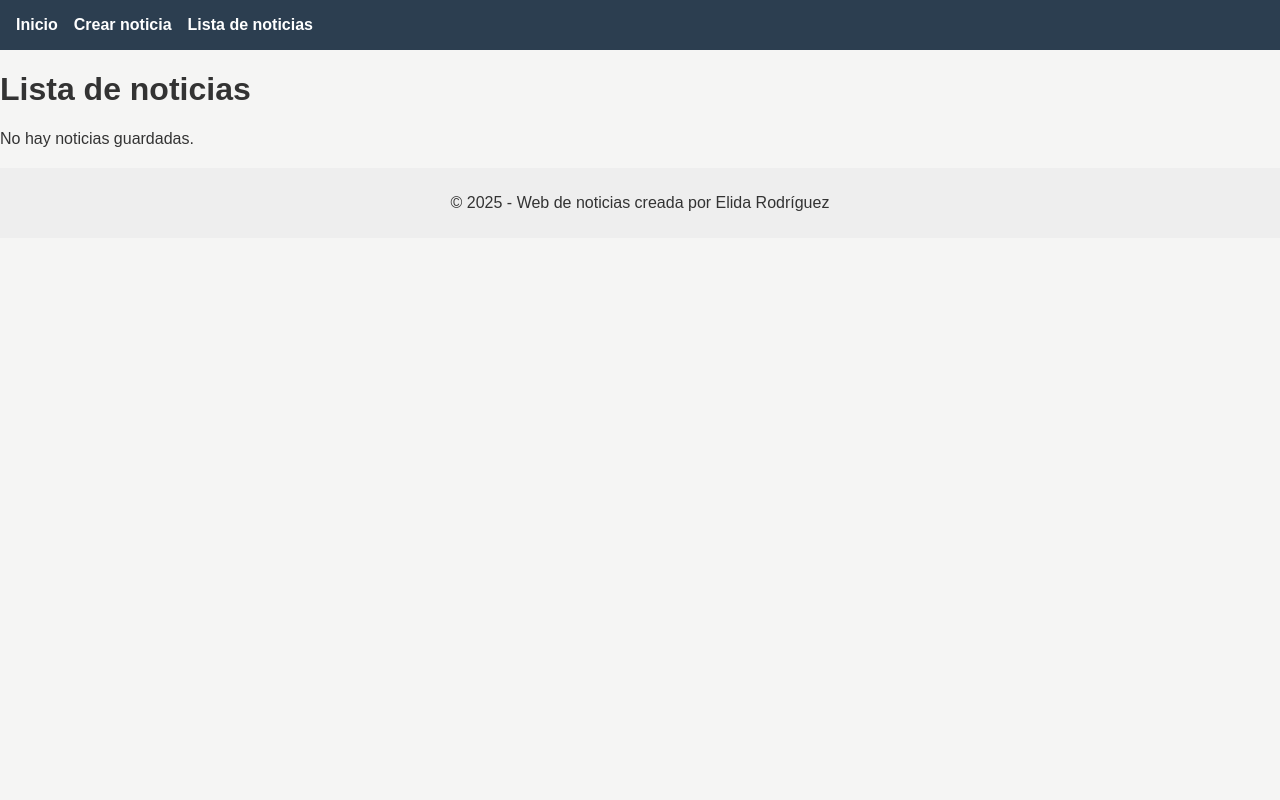
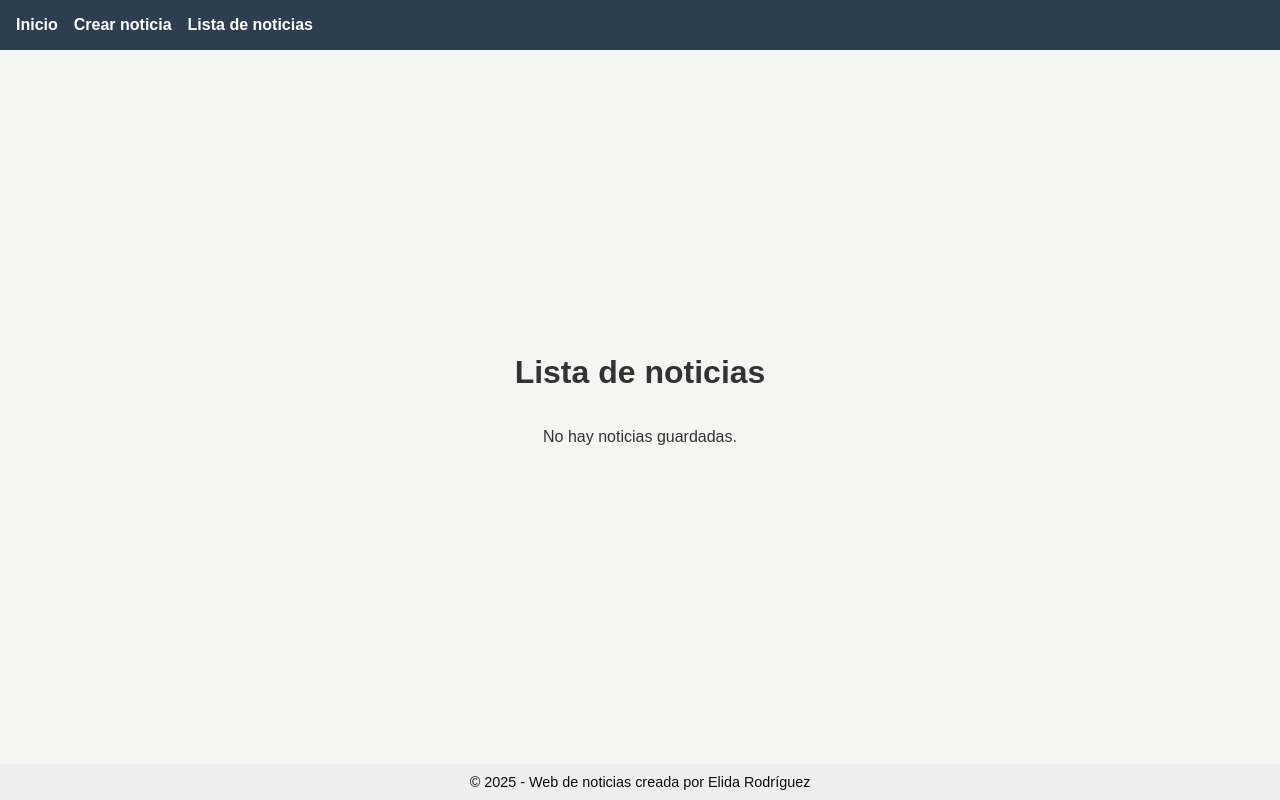
Before and after one commit to Elimila/React-web-noticias, a React (Vite) app: page /list in a window 1280 px wide. Built offline with nearby package versions, Linux system fonts and the light colour scheme.

Commit message:
Layout general: centrado de contenido y Footer fijo al final con SASS

```diff
--- /dev/null
+++ b/src/assets/styles/components/footer.scss
@@ -0,0 +1,12 @@
+footer {
+  background-color: $primary-color;
+  color: rgb(13, 13, 13);
+  text-align: center;
+  padding: 1rem;
+  margin-top: 2rem;
+
+  p {
+    margin: 0;
+    font-size: 0.9rem;
+  }
+}
--- a/src/assets/styles/main.scss
+++ b/src/assets/styles/main.scss
@@ -1,5 +1,6 @@
 @import './abstracts/colors';
 @import './components/header';
+@import './components/footer';
 
 body {
   font-family: Arial, sans-serif;
@@ -8,3 +9,22 @@ body {
   margin: 0;
   padding: 0;
 }
+
+html, body {
+  height: 100%;
+}
+
+#root {
+  display: flex;
+  flex-direction: column;
+  min-height: 100vh;
+}
+
+main {
+  flex: 1;
+  padding: 2rem;
+  display: flex;
+  flex-direction: column;
+  align-items: center;
+  justify-content: center;
+}
```
